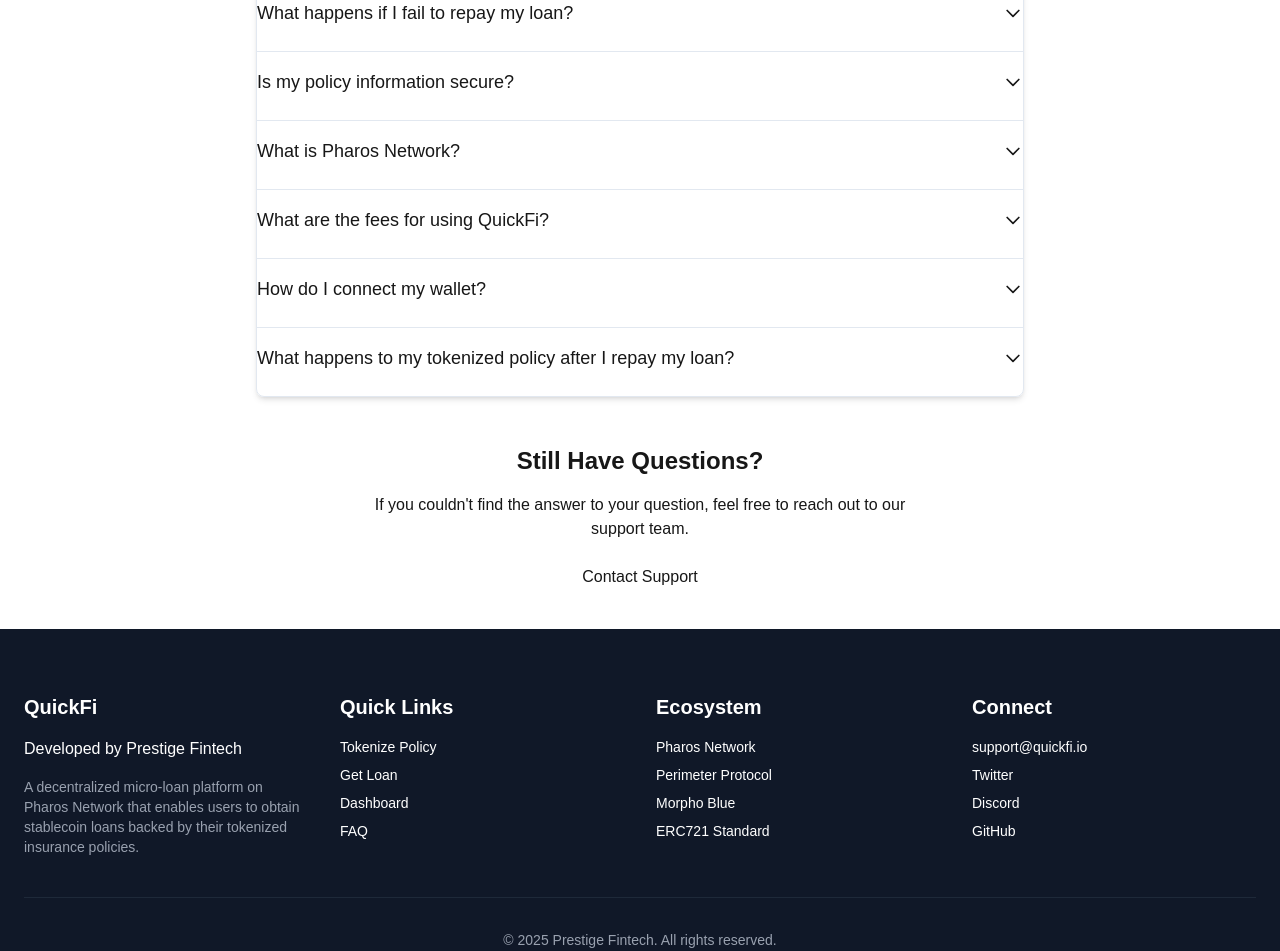
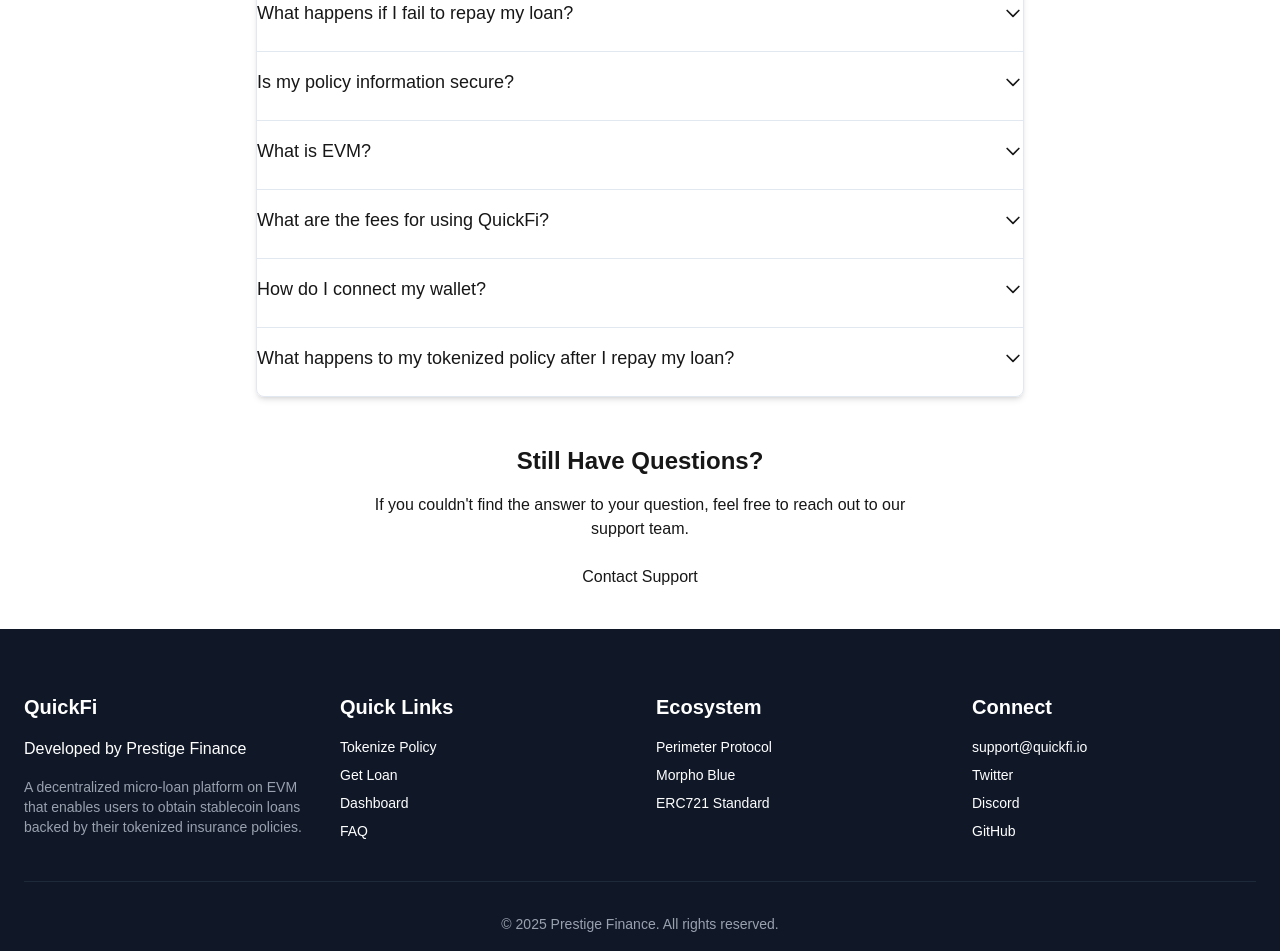
Before and after one commit to williamwxz/quickfi, a Next.js app in the folder frontend/: page /help in a window 1280 px wide. Shown: the part 680-1631 px from the top of the page. Built offline with nearby package versions, Linux system fonts and the light colour scheme.

Commit message:
Generalize pharos to all evm

```diff
--- a/frontend/src/app/help/page.tsx
+++ b/frontend/src/app/help/page.tsx
@@ -19,11 +19,11 @@
   const faqItems: FaqItem[] = [
     {
       question: "What is QuickFi?",
-      answer: "QuickFi is a decentralized micro-lending platform built on the Pharos Network that allows users to tokenize their insurance policies as ERC721 NFTs and use them as collateral to borrow stable coins. It offers a fast, secure way to unlock capital from your insurance assets without selling them."
+      answer: "QuickFi is a decentralized micro-lending platform built on the EVM that allows users to tokenize their insurance policies as ERC721 NFTs and use them as collateral to borrow stable coins. It offers a fast, secure way to unlock capital from your insurance assets without selling them."
     },
     {
       question: "How do I tokenize my insurance policy?",
-      answer: "To tokenize your insurance policy, navigate to the 'Tokenize Policy' page, upload your insurance policy document, and fill in the required metadata such as policy number, face value, and expiry date. Once submitted, your policy will be tokenized as an ERC721 NFT on the Pharos Network blockchain."
+      answer: "To tokenize your insurance policy, navigate to the 'Tokenize Policy' page, upload your insurance policy document, and fill in the required metadata such as policy number, face value, and expiry date. Once submitted, your policy will be tokenized as an ERC721 NFT on the EVM blockchain."
     },
     {
       question: "What insurance policies can I tokenize?",
@@ -50,8 +50,8 @@
       answer: "Yes, QuickFi uses blockchain technology to secure your policy data. The metadata stored on-chain is minimal and encrypted, while policy documents are stored securely using decentralized storage systems like IPFS. We never share your personal information with unauthorized third parties."
     },
     {
-      question: "What is Pharos Network?",
-      answer: "Pharos Network is a high-performance, low-cost blockchain designed specifically for financial applications. It offers fast transaction times and low gas fees, making it ideal for DeFi applications like QuickFi. All operations including policy tokenization and loan management occur on this network."
+      question: "What is EVM?",
+      answer: "EVM is a high-performance, low-cost blockchain designed specifically for financial applications. It offers fast transaction times and low gas fees, making it ideal for DeFi applications like QuickFi. All operations including policy tokenization and loan management occur on this network."
     },
     {
       question: "What are the fees for using QuickFi?",
@@ -59,7 +59,7 @@
     },
     {
       question: "How do I connect my wallet?",
-      answer: "Click the 'Connect Wallet' button in the top-right corner of the page. QuickFi supports popular Ethereum-compatible wallets like MetaMask, WalletConnect, Coinbase Wallet, and more through RainbowKit integration. Make sure your wallet is configured to work with the Pharos Network."
+      answer: "Click the 'Connect Wallet' button in the top-right corner of the page. QuickFi supports popular Ethereum-compatible wallets like MetaMask, WalletConnect, Coinbase Wallet, and more through RainbowKit integration. Make sure your wallet is configured to work with the EVM Network."
     },
     {
       question: "What happens to my tokenized policy after I repay my loan?",
--- a/frontend/src/app/layout.tsx
+++ b/frontend/src/app/layout.tsx
@@ -15,7 +15,7 @@
 
 export const metadata: Metadata = {
   title: "QuickFi - Decentralized Insurance-backed Loans",
-  description: "Get instant USDC loans backed by your tokenized insurance policies on Pharos Network",
+  description: "Get instant USDC loans backed by your tokenized insurance policies on EVM Network",
   icons: {
     icon: "/favicon.svg",
   },
--- a/frontend/src/app/page.tsx
+++ b/frontend/src/app/page.tsx
@@ -50,7 +50,7 @@
   {
     icon: <Lock className="h-10 w-10" />,
     title: "Mint Your NFT",
-    description: "Once verified, your policy is tokenized as an ERC721 NFT on the Pharos blockchain."
+    description: "Once verified, your policy is tokenized as an ERC721 NFT on the EVM blockchain."
   },
   {
     icon: <CreditCard className="h-10 w-10" />,
@@ -87,7 +87,7 @@
   },
   {
     question: "What blockchain does QuickFi use?",
-    answer: "QuickFi operates on the Pharos blockchain, which offers high security, low transaction costs, and excellent scalability for our decentralized lending platform."
+    answer: "QuickFi operates on the EVM blockchain, which offers high security, low transaction costs, and excellent scalability for our decentralized lending platform."
   }
 ];
 
@@ -108,7 +108,7 @@
                   <span className="bg-gradient-to-r from-blue-600 to-purple-600 bg-clip-text text-transparent">Unlock Capital.</span>
                 </h1>
                 <p className="text-lg md:text-xl text-gray-600 max-w-lg">
-                  A Decentralized platform that unlocks liquidity from real-world insurance policies. Built by Prestige Fintech.
+                  A Decentralized platform that unlocks liquidity from real-world insurance policies. Built by Prestige Finance.
                 </p>
                 <div className="flex flex-col sm:flex-row gap-4 pt-2">
                   <Link href="/app">
--- a/frontend/src/components/layout/Footer.tsx
+++ b/frontend/src/components/layout/Footer.tsx
@@ -7,9 +7,9 @@
         <div className="grid grid-cols-1 md:grid-cols-4 gap-8">
           <div className="md:col-span-1">
             <h3 className="text-xl font-semibold mb-4">QuickFi</h3>
-            <h4 className="text-md mb-4">Developed by Prestige Fintech</h4>
+            <h4 className="text-md mb-4">Developed by Prestige Finance</h4>
             <p className="text-sm text-gray-400">
-              A decentralized micro-loan platform on Pharos Network that enables users to
+              A decentralized micro-loan platform on EVM that enables users to
               obtain stablecoin loans backed by their tokenized insurance policies.
             </p>
           </div>
@@ -27,7 +27,6 @@
           <div>
             <h3 className="text-xl font-semibold mb-4">Ecosystem</h3>
             <ul className="space-y-2 text-sm">
-              <li><a href="https://pharosnetwork.xyz/" target="_blank" rel="noopener noreferrer" className="hover:text-blue-400 transition-colors">Pharos Network</a></li>
               <li><a href="https://perimeter.fi/" target="_blank" rel="noopener noreferrer" className="hover:text-blue-400 transition-colors">Perimeter Protocol</a></li>
               <li><a href="https://morpho.org" target="_blank" rel="noopener noreferrer" className="hover:text-blue-400 transition-colors">Morpho Blue</a></li>
               <li><a href="https://erc721.org/" target="_blank" rel="noopener noreferrer" className="hover:text-blue-400 transition-colors">ERC721 Standard</a></li>
@@ -46,7 +45,7 @@
         </div>
 
         <div className="mt-10 pt-8 border-t border-gray-800 text-center text-sm text-gray-400">
-          <p>© {new Date().getFullYear()} Prestige Fintech. All rights reserved.</p>
+          <p>© {new Date().getFullYear()} Prestige Finance. All rights reserved.</p>
           <div className="flex justify-center gap-6 mt-4">
             <a href="/terms" className="text-xs hover:text-blue-400 transition-colors">Terms of Service</a>
             <a href="/privacy" className="text-xs hover:text-blue-400 transition-colors">Privacy Policy</a>
```
